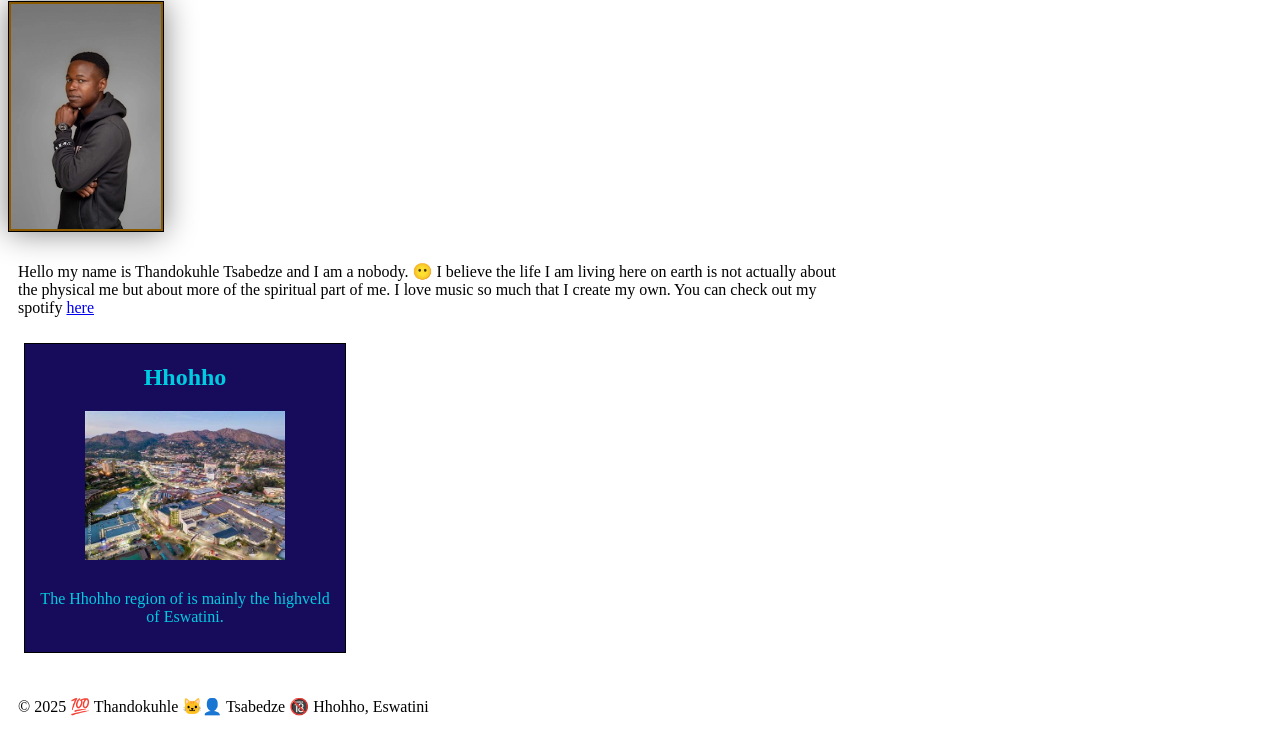
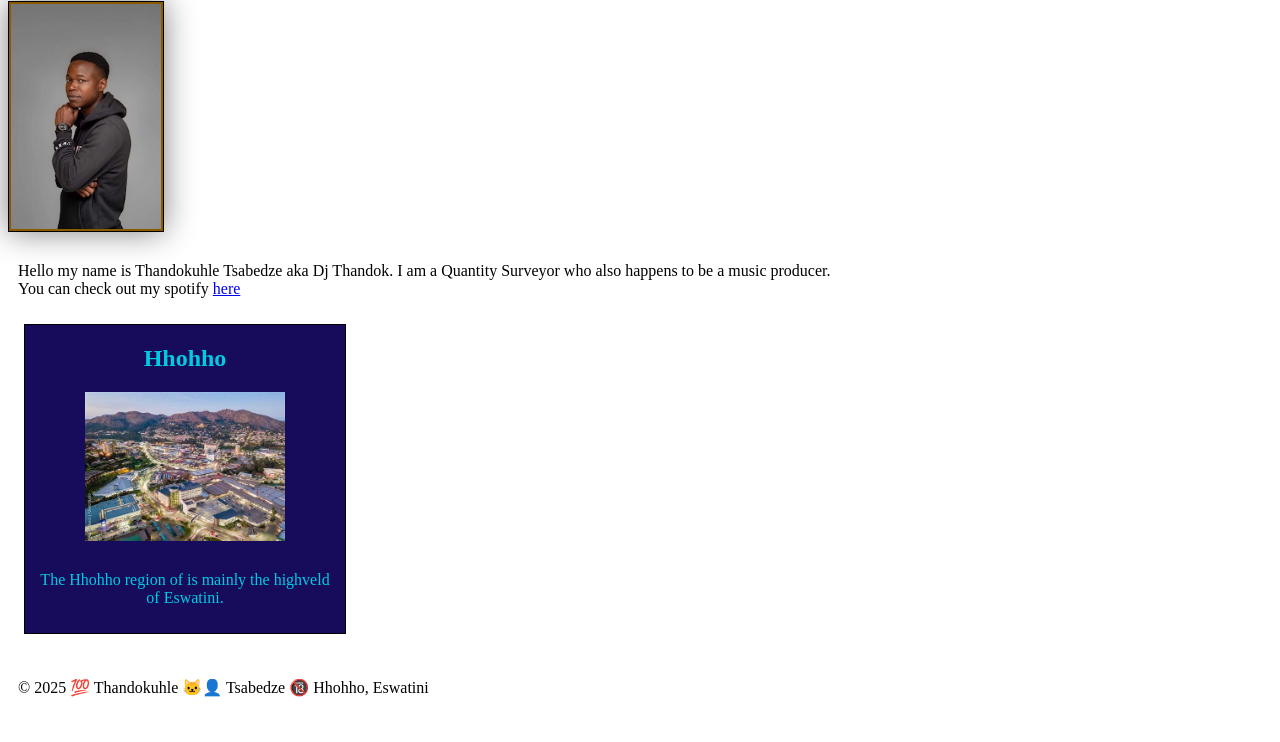
Before and after one commit to master-spider/wdd130, a plain HTML site: page index.html in a window 1280 px wide. Shown: the part 183-925 px from the top of the page. Drawn offline with Linux system fonts and the light colour scheme.

Commit message:
changed bio

```diff
--- a/index.html
+++ b/index.html
@@ -18,7 +18,7 @@
     <main>
       <h1><strong>Thandokuhle Tsabedze | WDD 130</strong></h1>
       <img src="images/profile.webp" alt="Man facing the left with hand on chin">
-      <p>Hello my name is Thandokuhle Tsabedze and I am a nobody. 😶 I believe the life I am living here on earth is not actually about the physical me but about more of the spiritual part of me. I love music so much that I create my own. You can check out my spotify <a href="https://open.spotify.com/artist/7GUElWh9FB1WzaOJFmHltq?si=Fus4rGB0T2mmauW9MWC6eA">here</a></p>
+      <p>Hello my name is Thandokuhle Tsabedze aka Dj Thandok. I am a Quantity Surveyor who also happens to be a music producer. You can check out my spotify <a href="https://open.spotify.com/artist/7GUElWh9FB1WzaOJFmHltq?si=Fus4rGB0T2mmauW9MWC6eA">here</a></p>
     </main>
     <aside>
       <h2>Hhohho</h2>
```
